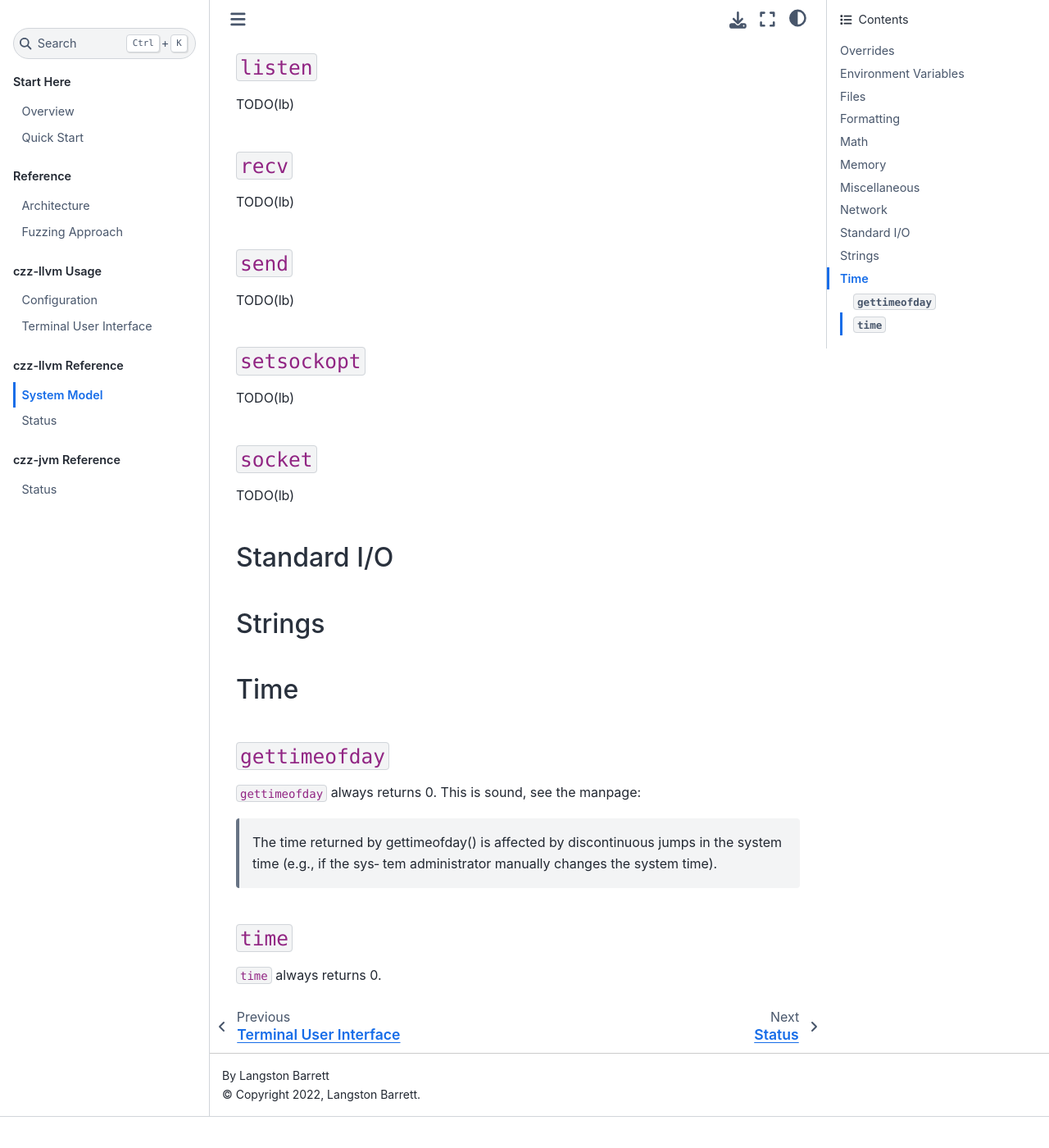
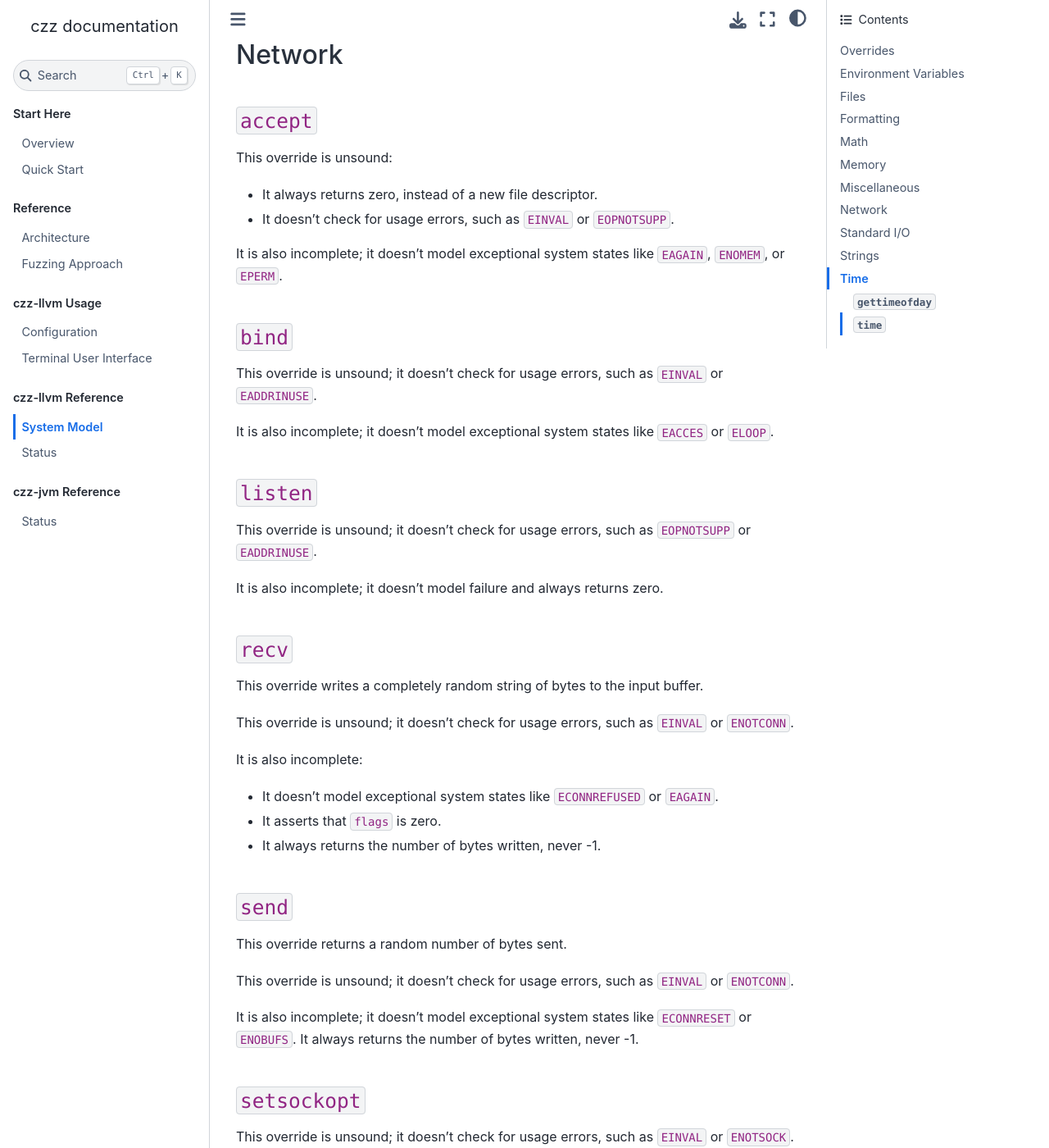
Before and after one commit to langston-barrett/czz, a Sphinx documentation site: the page built from doc/llvm/model.rst, in a window 1280 px wide and 1400 px high, scrolled down 5317 px. Shown: the whole window at 82% size. Built offline with Sphinx 7.4.7 and the Sphinx Book theme 1.1.4, drawn with Linux system fonts in a browser that asks for light colours; before the commit the page ends 6679 px from its top, so only the background shows below that; some of the changed text lies outside the part shown.

Commit message:
doc, llvm: Model docs and tests

```diff
--- a/doc/llvm/model.rst
+++ b/doc/llvm/model.rst
@@ -204,49 +211,86 @@ Network
 ``accept``
 ----------
 
-TODO(lb)
+This override is unsound:
+
+- It always returns zero, instead of a new file descriptor.
+- It doesn't check for usage errors, such as ``EINVAL`` or ``EOPNOTSUPP``.
+
+It is also incomplete; it doesn't model exceptional system states like
+``EAGAIN``, ``ENOMEM``, or ``EPERM``.
 
 .. _bind:
 
 ``bind``
 --------
 
-TODO(lb)
+This override is unsound; it doesn't check for usage errors, such as ``EINVAL``
+or ``EADDRINUSE``.
+
+It is also incomplete; it doesn't model exceptional system states like
+``EACCES`` or ``ELOOP``.
 
 .. _listen:
 
 ``listen``
 ----------
 
-TODO(lb)
+This override is unsound; it doesn't check for usage errors, such as
+``EOPNOTSUPP`` or ``EADDRINUSE``.
+
+It is also incomplete; it doesn't model failure and always returns zero.
 
 .. _recv:
 
 ``recv``
 --------
 
-TODO(lb)
+This override writes a completely random string of bytes to the input buffer.
+
+This override is unsound; it doesn't check for usage errors, such as ``EINVAL``
+or ``ENOTCONN``.
+
+It is also incomplete:
+
+- It doesn't model exceptional system states like ``ECONNREFUSED`` or
+  ``EAGAIN``.
+- It asserts that ``flags`` is zero.
+- It always returns the number of bytes written, never -1.
 
 .. _send:
 
 ``send``
 --------
 
-TODO(lb)
+This override returns a random number of bytes sent.
+
+This override is unsound; it doesn't check for usage errors, such as ``EINVAL``
+or ``ENOTCONN``.
+
+It is also incomplete; it doesn't model exceptional system states like
+``ECONNRESET`` or ``ENOBUFS``. It always returns the number of bytes written,
+never -1.
 
 .. _setsockopt:
 
 ``setsockopt``
 --------------
 
-TODO(lb)
+This override is unsound; it doesn't check for usage errors, such as ``EINVAL``
+or ``ENOTSOCK``. It always returns zero.
 
 .. _socket:
 
 ``socket``
 ----------
 
-TODO(lb)
+This override is unsound; it doesn't check for usage errors, such as ``EINVAL``.
+
+It is also incomplete:
+
+- It doesn't model exceptional system states like ``EPROTONOSUPPORT`` or
+  ``ENOBUFS``.
+- It only supports ``AF_INET``, ``SOCK_STREAM``, and a protocol of zero.
 
 Standard I/O
 ============
```
Also changed, not shown: other parts of doc/llvm/model.rst (+7 -0 lines), 4 other files.
